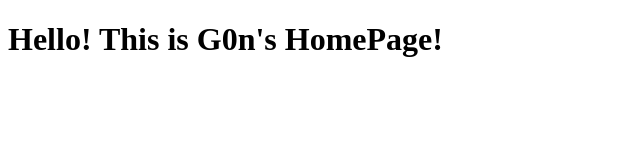
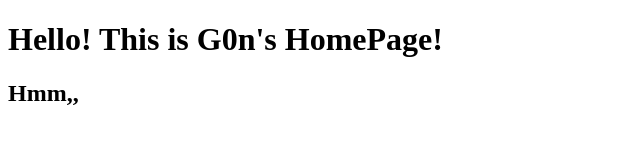
Before and after one commit to KituneG0n/G0n-homepage, a plain HTML site: page index.html in a window 1280 px wide. Shown: the whole page, without its empty margins (0-640 px from the left). Drawn offline with Linux system fonts and the light colour scheme.

Commit message:
Update index.html

```diff
--- a/index.html
+++ b/index.html
@@ -12,5 +12,6 @@
 
 <body>
     <h1>Hello! This is G0n's HomePage!</h1>
+    <h2>Hmm,,</h2>
 </body>
 </html>
```
